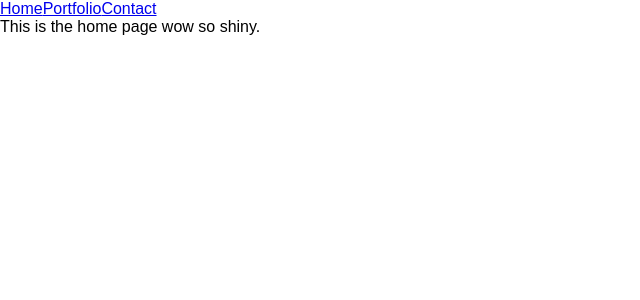
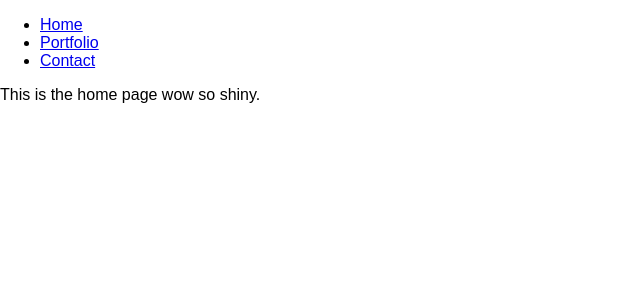
Before and after one commit to ulaura/react-personal-page, a React (Create React App) app: page / in a window 1280 px wide. Shown: the top 300 px of the page, without its empty margins (0-640 px from the left). Built offline with nearby package versions, Linux system fonts and the light colour scheme.

Commit message:
Changed the NavBar. Using <Link to=#> instead of <a href=#> for routing.

```diff
--- a/src/components/NavBar.js
+++ b/src/components/NavBar.js
@@ -1,11 +1,14 @@
 import React from 'react';
+import { Link } from "react-router-dom";
 
 const NavBar = () => {
   return (
     <div>
-      <a href="/">Home</a>
-      <a href="/portfolio">Portfolio</a>
-      <a href="/contact">Contact</a>
+      <ul>
+        <li><Link to="/">Home</Link></li>
+        <li><Link to="/portfolio">Portfolio</Link></li>
+        <li><Link to="/contact">Contact</Link></li>
+      </ul>
     </div>
   );
 };
```
Also changed, not shown: src/App.js (+4 -4 lines).
